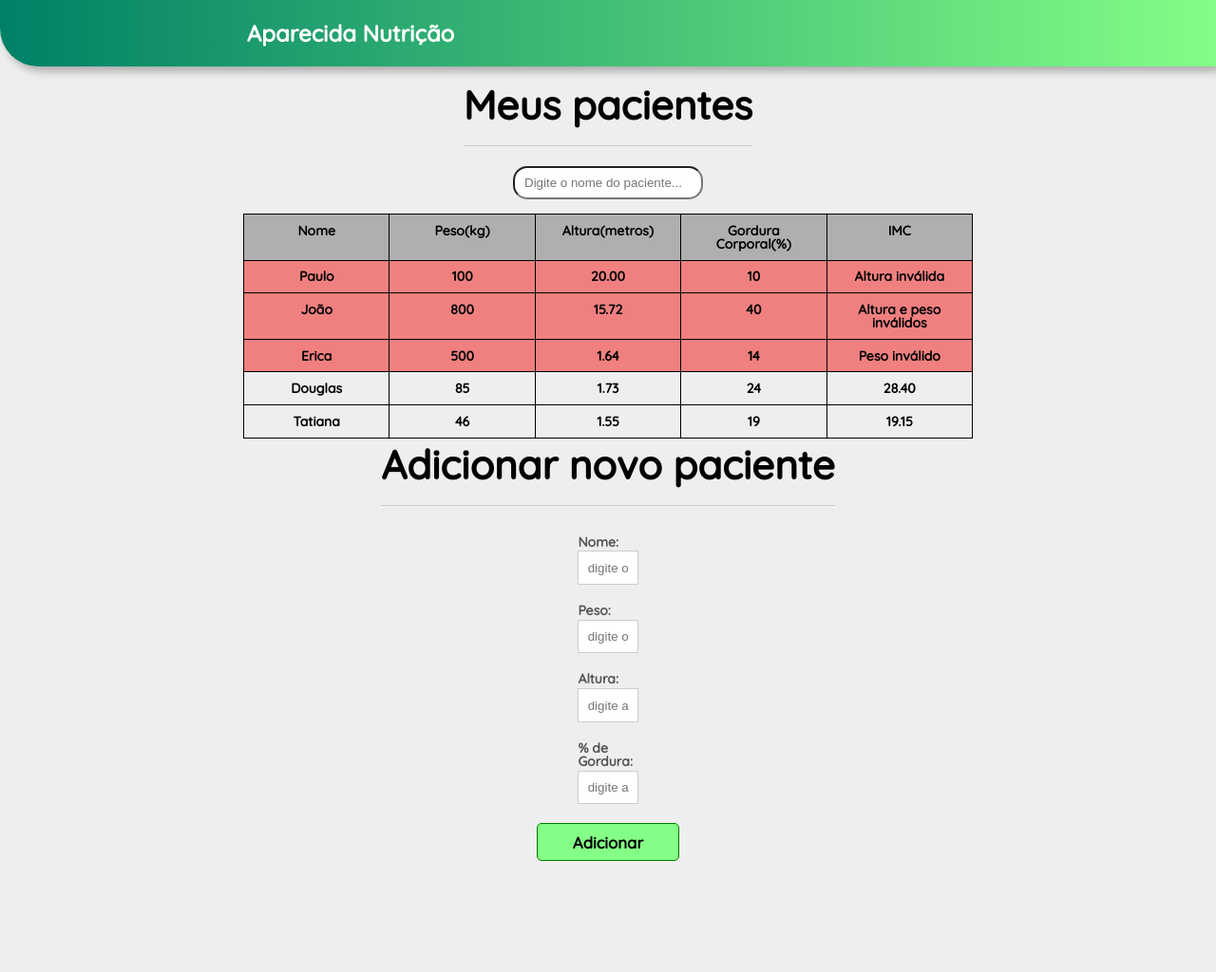
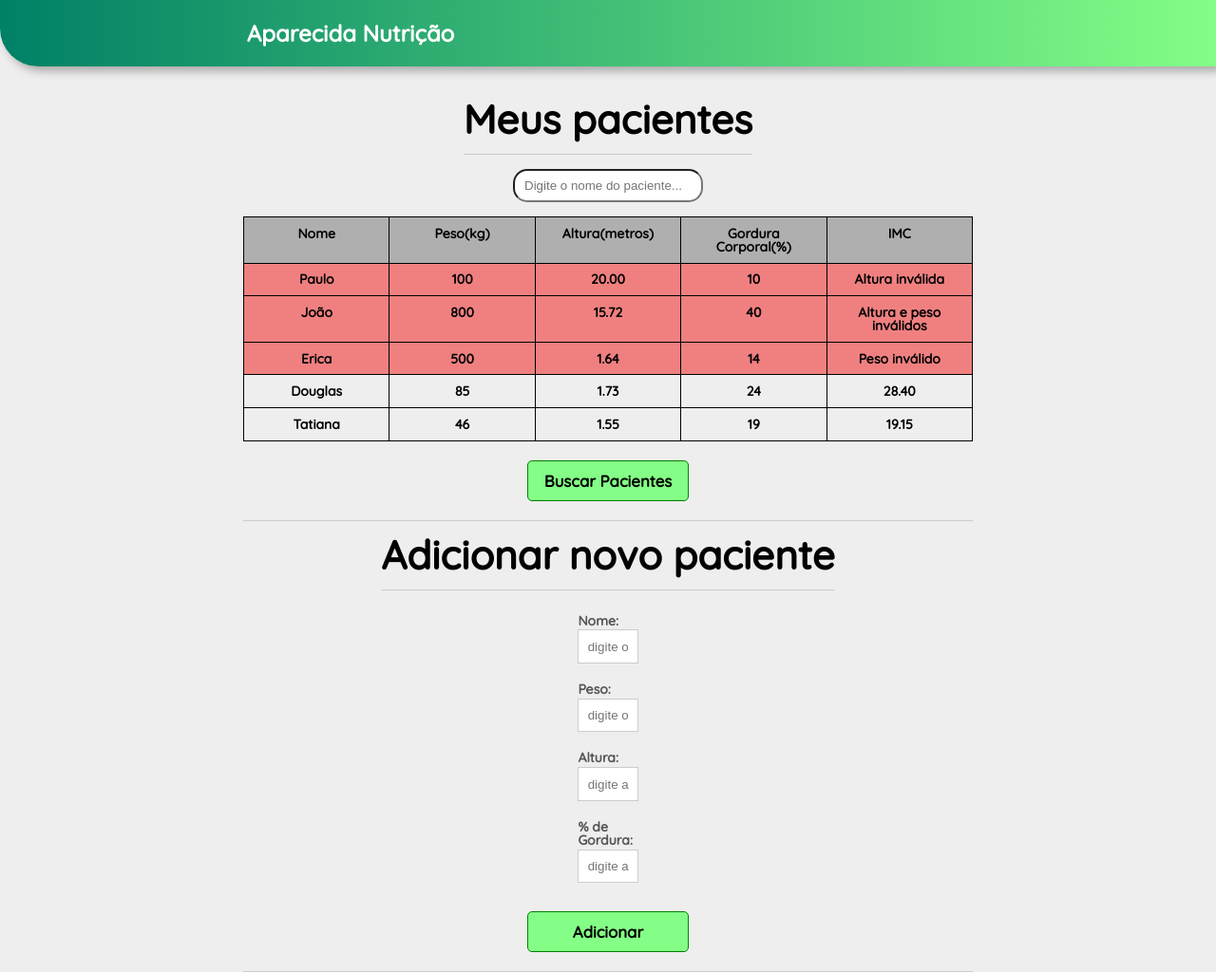
Before and after one commit to matheus2428/aparecida-project, a plain HTML site: page index.html in a window 1280 px wide. Shown: the whole page at 95% size. Before the commit the page ends 917 px from the top, so only its background shows below. Drawn offline with Linux system fonts and the light colour scheme.

Commit message:
Curso finalizado, implementação de dados com AJAX

```diff
--- a/css/index.css
+++ b/css/index.css
@@ -48,18 +48,17 @@ section{
 	display: block;
 	justify-items: center;
 	align-items: center;
-	margin: 2em 0;
+	margin-top: 15px;
 	overflow: hidden;
+	border-bottom: 1px solid #ccc;
 }
 
 section h2{
-	display: grid;
-	justify-items: center;
-	align-items: center;
+	padding-top: 15px;
 	font-size: 3em;
-	padding-bottom: .5em;
+	padding-bottom: 15px;
 	border-bottom: 1px solid #ccc;
-	margin-bottom: .5em;
+	margin-bottom: 15px;
 }
 
 table{
@@ -105,25 +104,32 @@ label{
 	width: 32%;
 	padding: 10px 0px;
 }
+.botao{
+	position: relative;
+}
 
 button{
 	font-family: 'Quicksand', sans-serif;
-	font-weight: bolder;
-	padding: .5em 2em;
+	display: block;
+	font-weight: bold;
+	padding: 10px;
+	margin-top: 20px;
+	margin-bottom: 20px;
 	border: 1px solid green;
 	font-size: 1.2em;
 	cursor: pointer;
-	margin: 0;
-	margin-top: -3px;
 	color: rgb(0, 0, 0);
 	background-color:rgba(132,254,134,1);
-	width: 9.375rem;
-    display: block;
+	width: 170px;
     clear: both;
-    margin: 10px 0px;
 	border-radius: 5px;
 
-	transition: background 0.75s, color 0.75s, border-radius 0.75s;
+	transition:
+		background 0.75s,
+		color 0.75s,
+		border-radius 0.75s,
+		width 0.3s,
+		padding 0.3s;
 
 }
 button:hover{
@@ -133,8 +139,8 @@ button:hover{
 }
 
 button:active{
-	margin-top:13px;
-	border: 0;
+	width: 160px;
+	padding: 10px;
 }
 
 button[disabled=disabled], button:disabled {
@@ -154,11 +160,13 @@ button[disabled=disabled], button:disabled {
 	background-color: lightcoral;
 }
 #form-adiciona {
-	display: grid;
+	display: block;
 	justify-items: center;
 	align-items: center;
 
+
 }
+
 .fadeOut{
 	opacity: 0;
 	transition: 0.5s;
--- a/index.html
+++ b/index.html
@@ -71,6 +71,7 @@
 						</tr>
 					</tbody>
 				</table>
+				<button id="buscar-pacientes" class="botao bto-principal">Buscar Pacientes</button>
 
 			</section>
 			<!-- ... -->
@@ -110,6 +111,7 @@
 		<script src="/js/form/addToTable/addToTable.js"></script>
 		<script src="/js/form/removerPaciente.js"></script>
 		<script src="/js/form/filtra.js"></script>
+		<script src="/js/form/buscar-pacientes.js"></script>
 
 	</body>
 </html>
--- /dev/null
+++ b/js/form/buscar-pacientes.js
@@ -0,0 +1,21 @@
+var botaoBuscar = document.querySelector("#buscar-pacientes");
+
+botaoBuscar.addEventListener("click", function(){
+    var xhr = new XMLHttpRequest();
+    xhr.open("GET", "https://api-pacientes.herokuapp.com/pacientes");
+    xhr.addEventListener("load",function(){
+
+        if (xhr.status == 200){
+            var resposta = xhr.responseText;
+            var pacientes = JSON.parse(resposta);
+
+            pacientes.forEach( function(paciente){
+            buildTr(paciente);
+             })
+        }else{
+            console.log(xhr.status);
+            console.log(xhr.responseText);
+        }
+    });
+    xhr.send();
+});
--- a/js/form/filtra.js
+++ b/js/form/filtra.js
@@ -8,7 +8,7 @@ campoFiltro.addEventListener("input", function(){
             var paciente = pacientes[i];
             var tdNome = paciente.querySelector(".info-nome");
             var nome = tdNome.textContent;
-            //RegExp - expressao regular para buscar e comparar todas as letras digitadas com as da tabela de pacientes
+            //RegExp - expressao regular para buscar o texto (1 parametro) e como deve ser buscado (2 parametro).
             var expressao = new RegExp(this.value, "i");
             //função .test serve para testar algo passando por parâmetro, aqui no caso, o "nome", retorna positivo ou negativo
             if( !expressao.test(nome)){
```
